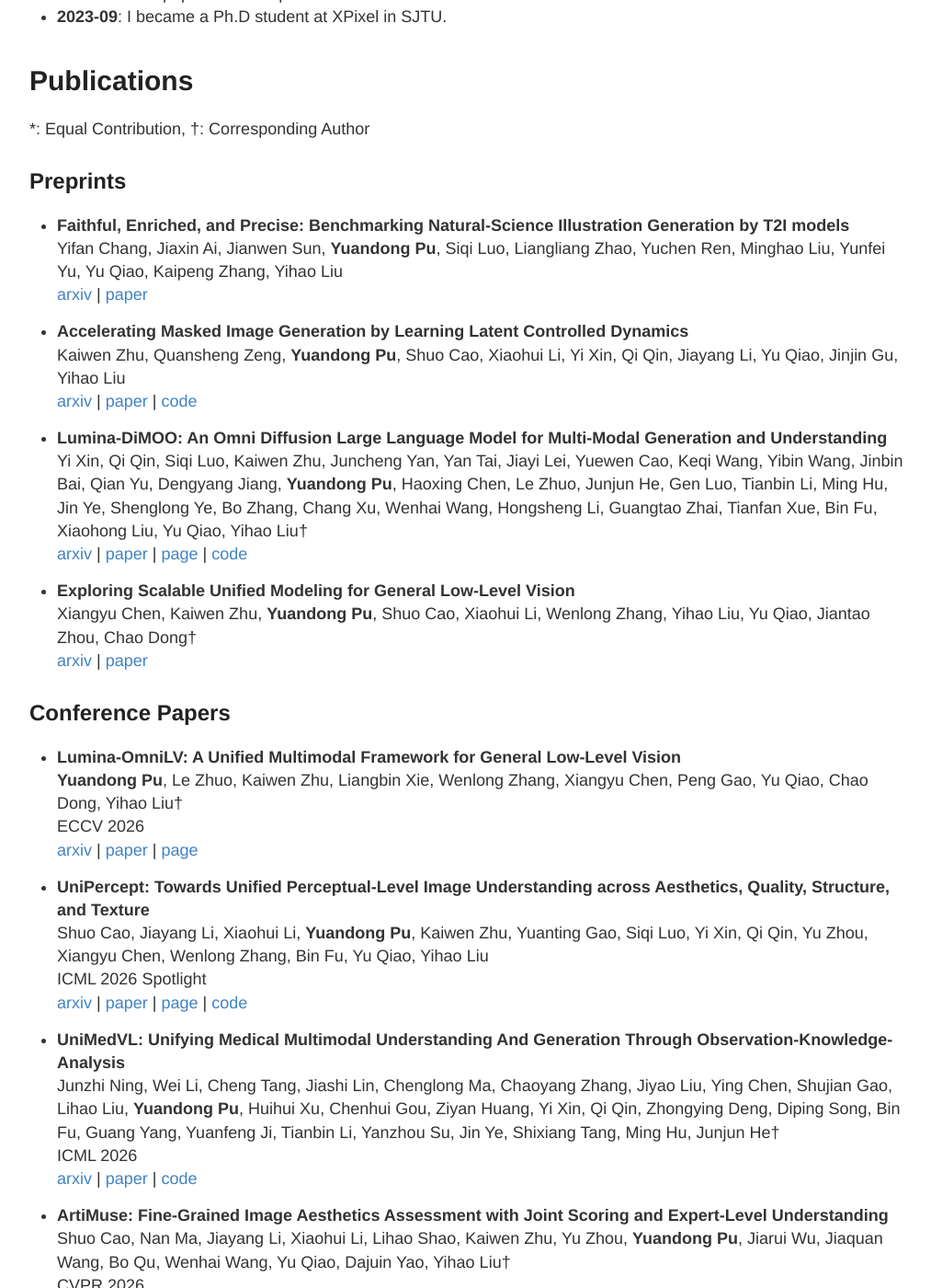
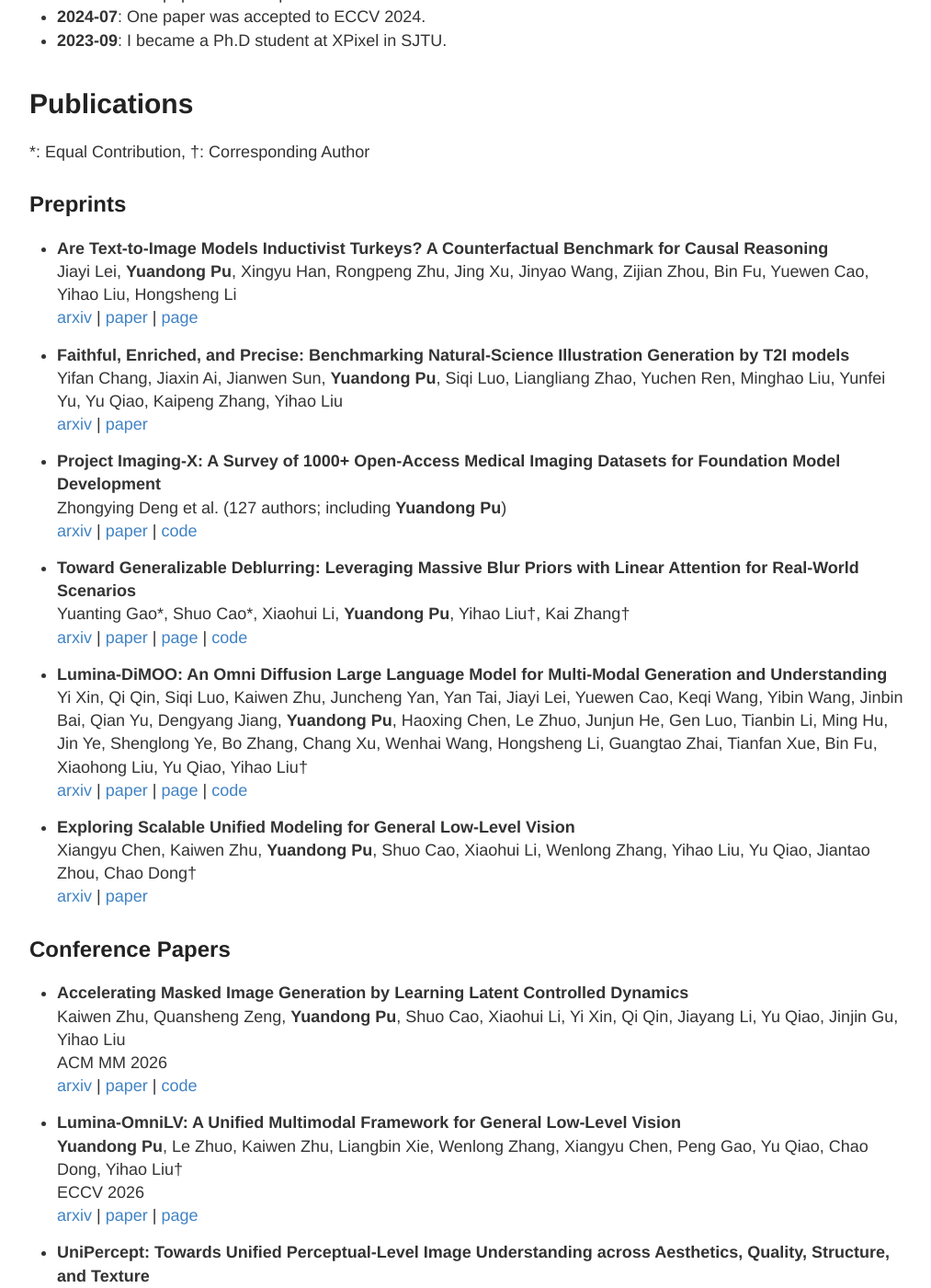
Before and after one commit to Andrew0613/Andrew0613.github.io, a Jekyll site: the page built from index.md, in a window 1280 px wide and 1400 px high, scrolled down 634 px. Shown: the whole window at 92% size, without its empty margins (128-1141 px from the left). Built offline with Jekyll 4.4.1, drawn with Linux system fonts in a browser that asks for light colours; some of the changed text lies outside the part shown.

Commit message:
Update homepage publications for ACM MM 2026

```diff
--- a/index.md
+++ b/index.md
@@ -11,6 +11,7 @@ I am a third-year Ph.D. student of Shanghai Jiao Tong University ([SJTU](https:/
 My current research interest mainly lies in generative modeling and agents.
 
 # News
+- **2026-07**: One paper was accepted to ACM MM 2026.
 - **2026-06**: One paper was accepted to ECCV 2026.
 - **2026-05**: Recognized as a Gold Reviewer for ICML 2026.
 - **2026-05**: Three papers were accepted to ICML 2026.
@@ -27,13 +28,21 @@ My current research interest mainly lies in generative modeling and agents.
 
 ## Preprints
 
+- **Are Text-to-Image Models Inductivist Turkeys? A Counterfactual Benchmark for Causal Reasoning** <br>
+    Jiayi Lei, **Yuandong Pu**, Xingyu Han, Rongpeng Zhu, Jing Xu, Jinyao Wang, Zijian Zhou, Bin Fu, Yuewen Cao, Yihao Liu, Hongsheng Li <br>
+    [arxiv](https://arxiv.org/abs/2606.24548) | [paper](https://arxiv.org/pdf/2606.24548) | [page](https://jylei16.github.io/CF-World.github.io/)
+
 - **Faithful, Enriched, and Precise: Benchmarking Natural-Science Illustration Generation by T2I models** <br>
     Yifan Chang, Jiaxin Ai, Jianwen Sun, **Yuandong Pu**, Siqi Luo, Liangliang Zhao, Yuchen Ren, Minghao Liu, Yunfei Yu, Yu Qiao, Kaipeng Zhang, Yihao Liu <br>
     [arxiv](https://arxiv.org/abs/2606.05949) | [paper](https://arxiv.org/pdf/2606.05949)
 
-- **Accelerating Masked Image Generation by Learning Latent Controlled Dynamics** <br>
-    Kaiwen Zhu, Quansheng Zeng, **Yuandong Pu**, Shuo Cao, Xiaohui Li, Yi Xin, Qi Qin, Jiayang Li, Yu Qiao, Jinjin Gu, Yihao Liu <br>
-    [arxiv](https://arxiv.org/abs/2602.23996) | [paper](https://arxiv.org/pdf/2602.23996) | [code](https://github.com/Kaiwen-Zhu/MIGM-Shortcut)
+- **Project Imaging-X: A Survey of 1000+ Open-Access Medical Imaging Datasets for Foundation Model Development** <br>
+    Zhongying Deng et al. (127 authors; including **Yuandong Pu**) <br>
+    [arxiv](https://arxiv.org/abs/2603.27460) | [paper](https://arxiv.org/pdf/2603.27460) | [code](https://github.com/uni-medical/Project-Imaging-X)
+
+- **Toward Generalizable Deblurring: Leveraging Massive Blur Priors with Linear Attention for Real-World Scenarios** <br>
+    Yuanting Gao\*, Shuo Cao\*, Xiaohui Li, **Yuandong Pu**, Yihao Liu<sup>†</sup>, Kai Zhang<sup>†</sup> <br>
+    [arxiv](https://arxiv.org/abs/2601.06525) | [paper](https://arxiv.org/pdf/2601.06525) | [page](https://vegdog007.github.io/GLOWDeblur_Website/) | [code](https://github.com/VegDog007/GLOWDeblur)
 
 - **Lumina-DiMOO: An Omni Diffusion Large Language Model for Multi-Modal Generation and Understanding** <br>
     Yi Xin, Qi Qin, Siqi Luo, Kaiwen Zhu, Juncheng Yan, Yan Tai, Jiayi Lei, Yuewen Cao, Keqi Wang, Yibin Wang, Jinbin Bai, Qian Yu, Dengyang Jiang, **Yuandong Pu**, Haoxing Chen, Le Zhuo, Junjun He, Gen Luo, Tianbin Li, Ming Hu, Jin Ye, Shenglong Ye, Bo Zhang, Chang Xu, Wenhai Wang, Hongsheng Li, Guangtao Zhai, Tianfan Xue, Bin Fu, Xiaohong Liu, Yu Qiao, Yihao Liu<sup>†</sup> <br>
@@ -44,6 +53,11 @@ My current research interest mainly lies in generative modeling and agents.
     [arxiv](https://arxiv.org/abs/2507.14801) | [paper](https://arxiv.org/abs/2507.14801)
 
 ## Conference Papers
+
+- **Accelerating Masked Image Generation by Learning Latent Controlled Dynamics** <br>
+    Kaiwen Zhu, Quansheng Zeng, **Yuandong Pu**, Shuo Cao, Xiaohui Li, Yi Xin, Qi Qin, Jiayang Li, Yu Qiao, Jinjin Gu, Yihao Liu <br>
+    ACM MM 2026 <br>
+    [arxiv](https://arxiv.org/abs/2602.23996) | [paper](https://arxiv.org/pdf/2602.23996) | [code](https://github.com/Kaiwen-Zhu/MIGM-Shortcut)
 
 - **Lumina-OmniLV: A Unified Multimodal Framework for General Low-Level Vision** <br>
     **Yuandong Pu**, Le Zhuo, Kaiwen Zhu, Liangbin Xie, Wenlong Zhang, Xiangyu Chen, Peng Gao, Yu Qiao, Chao Dong, Yihao Liu<sup>†</sup> <br>
```
Also changed, not shown: other parts of index.md (+1 -1 lines).
